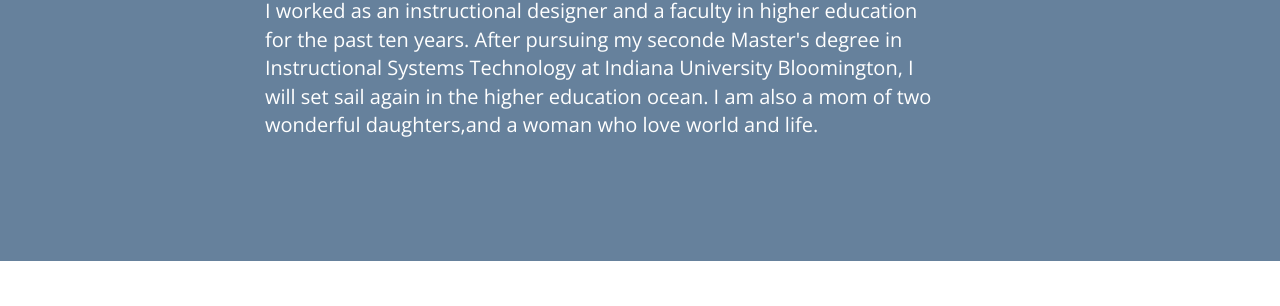
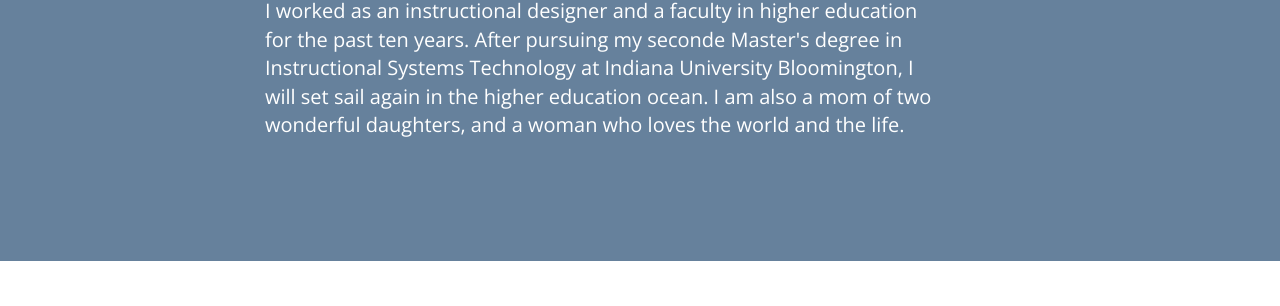
Before and after one commit to lingqiann/lingqiann.github.io, a Jekyll site: the page built from index.html, in a window 1280 px wide and 900 px high, scrolled down 3287 px. Shown: the part 263-569 px from the top of the window. Built offline with Jekyll 4.4.1, drawn with Linux system fonts in a browser that asks for light colours.

Commit message:
Update about.html

```diff
--- a/_includes/about.html
+++ b/_includes/about.html
@@ -9,7 +9,7 @@
         </div>
         <div class="row">
             <div class="col-lg-4 col-lg-offset-2">
-                <p>I worked as an instructional designer and a faculty in higher education for the past ten years. After pursuing my seconde Master's degree in Instructional Systems Technology at Indiana University Bloomington, I will set sail again in the higher education ocean. I am also a mom of two wonderful daughters,and a woman who love world and life.</p>
+                <p>I worked as an instructional designer and a faculty in higher education for the past ten years. After pursuing my seconde Master's degree in Instructional Systems Technology at Indiana University Bloomington, I will set sail again in the higher education ocean. I am also a mom of two wonderful daughters, and a woman who loves the world and the life.</p>
             </div>
             <div class="col-lg-4">
                 <p></p>
```
